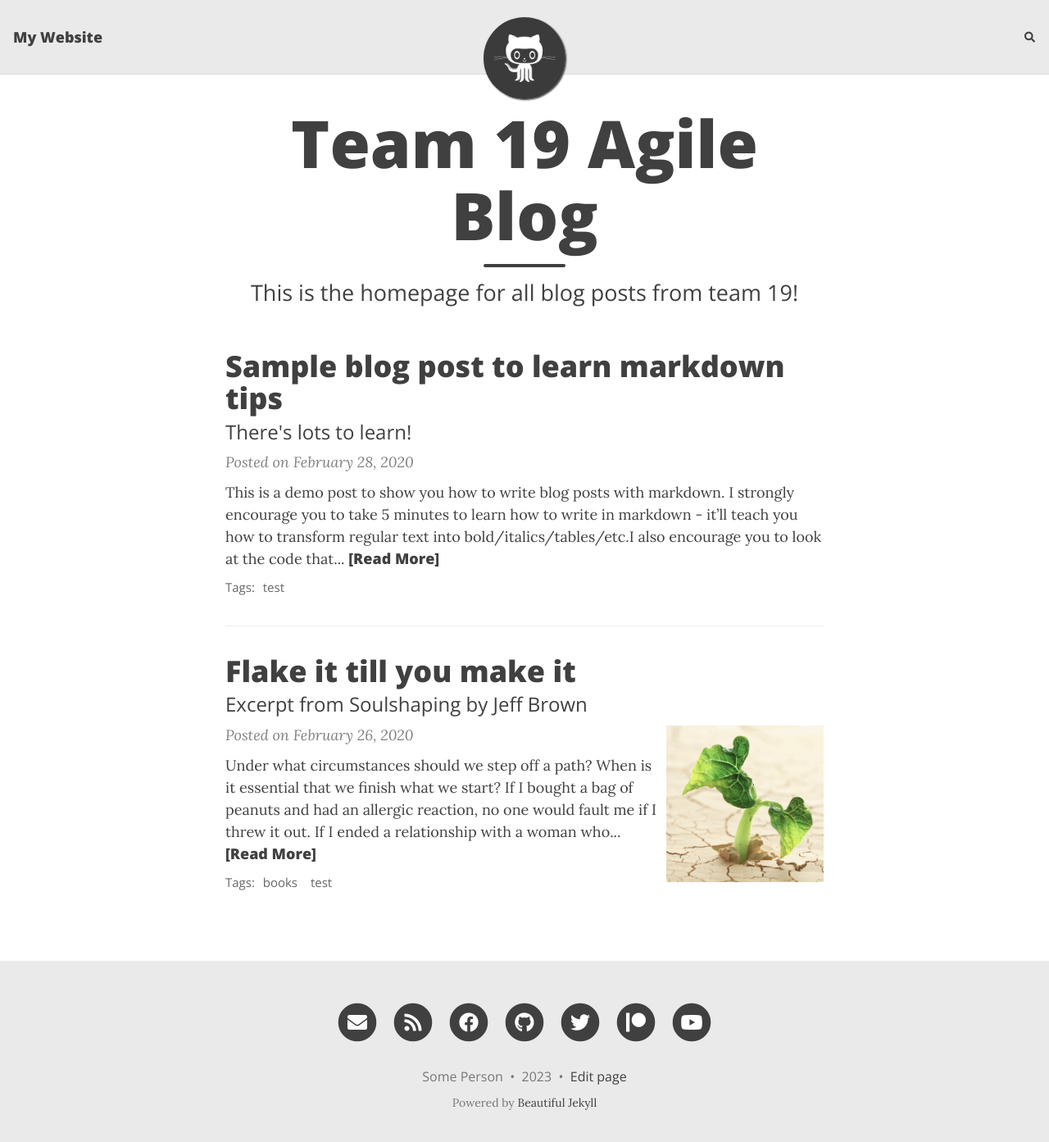
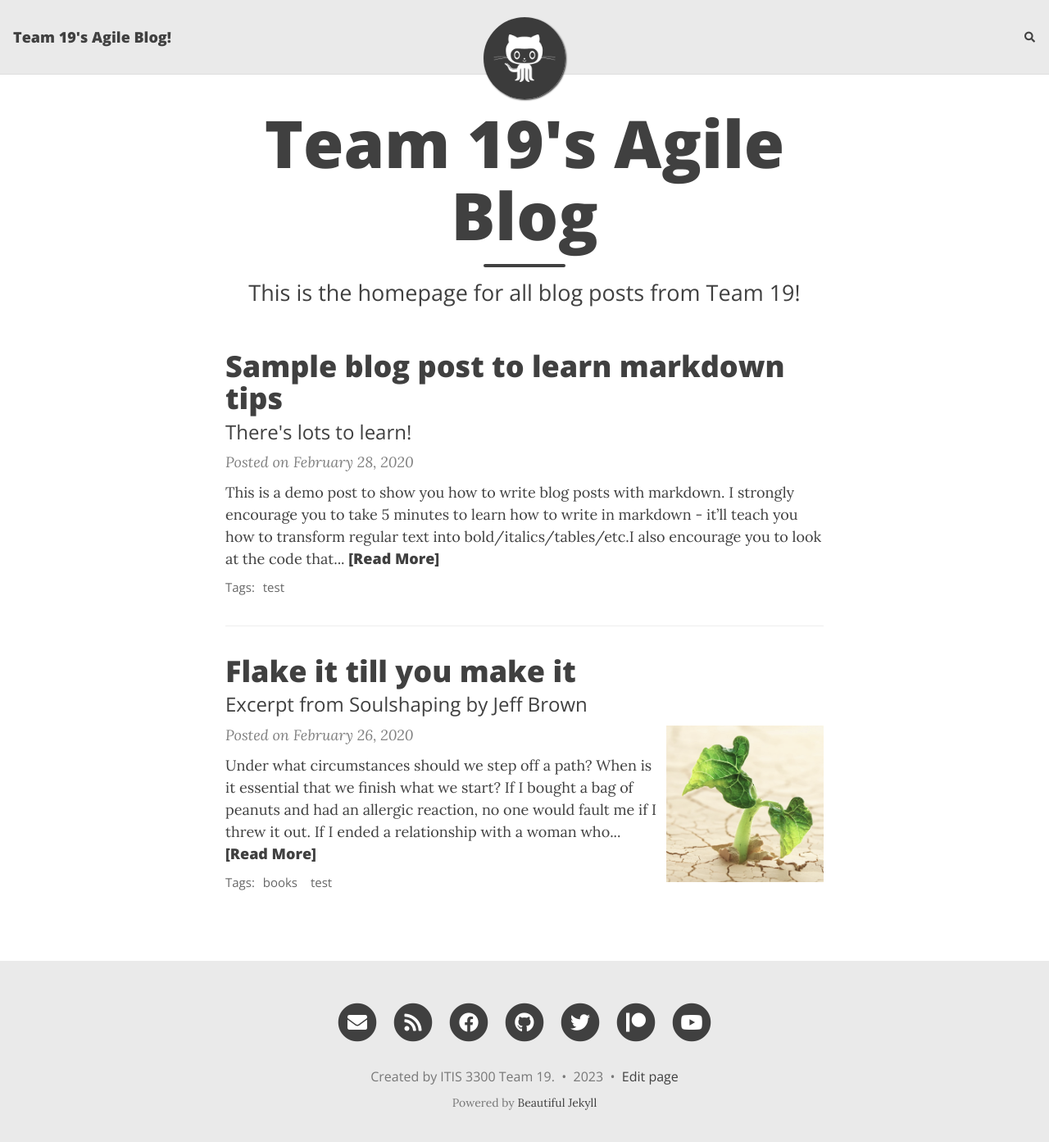
Before and after one commit to dlouangr/agile-blog, a Jekyll site: the page built from index.html, in a window 1280 px wide and 1400 px high. Shown: the top 1393 px of the window at 82% size. Built offline with Jekyll 4.4.1, drawn with Linux system fonts in a browser that asks for light colours; nearby versions of some CDN libraries; the list of posts is cut into pages by our own code; comment, search, counter and statistics services are not loaded.

Commit message:
Changes to be committed: 	modified:   _config.yml 	modified:   index.html

```diff
--- a/_config.yml
+++ b/_config.yml
@@ -10,10 +10,10 @@
 ############################
 
 # Name of website
-title: My Website
+title: Team 19's Agile Blog!
 
 # Your name to show in the footer
-author: Some Person
+author: Created by ITIS 3300 Team 19.
 
 ###############################################
 # --- List of links in the navigation bar --- #
--- a/index.html
+++ b/index.html
@@ -1,5 +1,5 @@
 ---
 layout: home
-title: Team 19 Agile Blog
-subtitle: This is the homepage for all blog posts from team 19!
+title: Team 19's Agile Blog
+subtitle: This is the homepage for all blog posts from Team 19!
 ---
```
